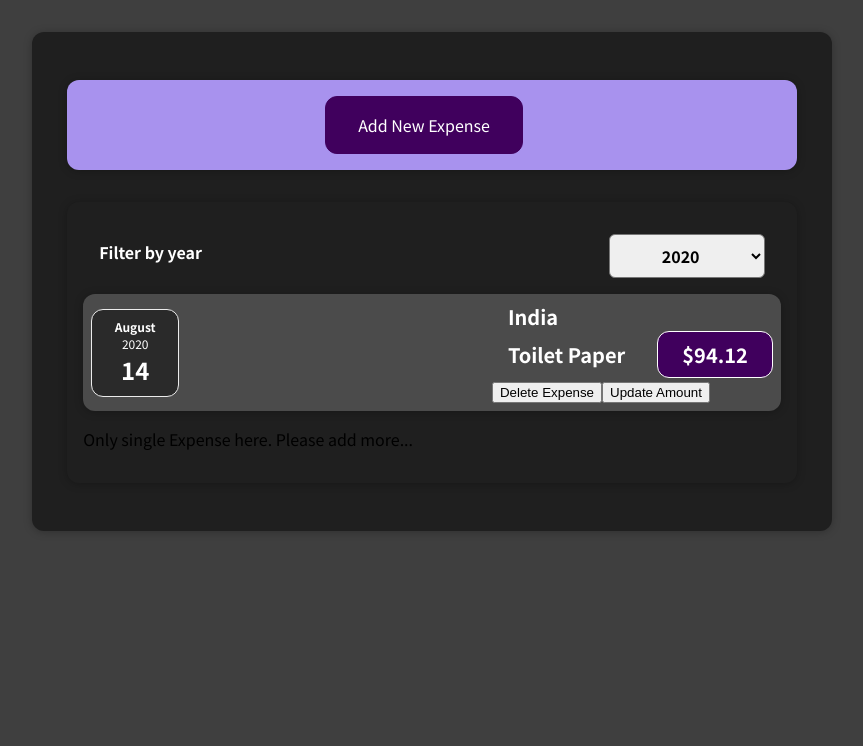
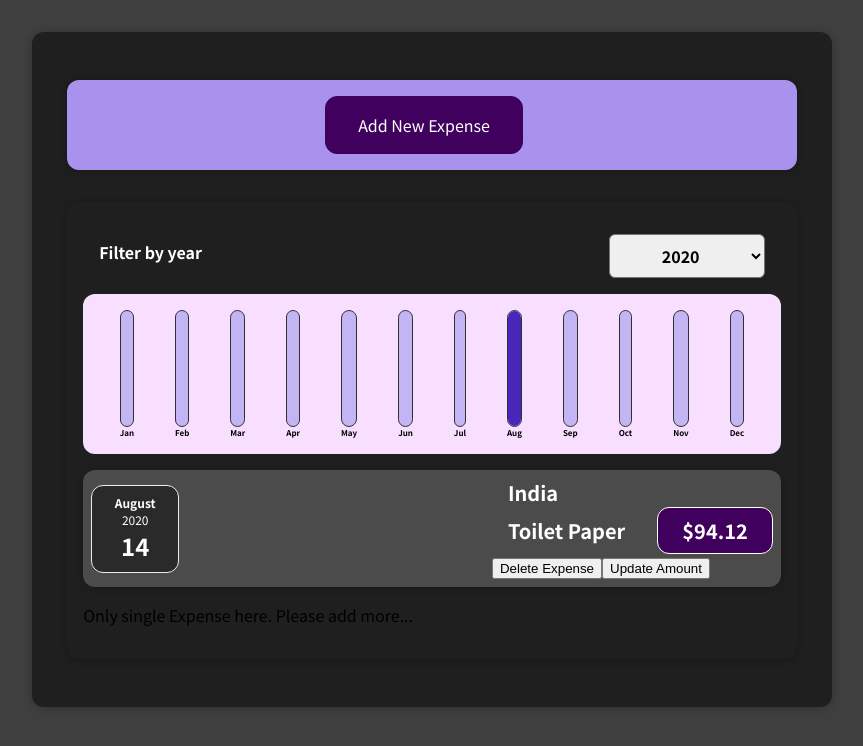
Before and after one commit to s-k-22/ExpenseTrackerReact, a React (Create React App) app: page / in a window 1280 px wide. Shown: the top 746 px of the page, without its empty margins (208-1071 px from the left). Built offline with nearby package versions, Linux system fonts and the light colour scheme.

Commit message:
ChartBar is added

```diff
--- /dev/null
+++ b/src/components/Chart/Chart.css
@@ -0,0 +1,9 @@
+.chart {
+  padding: 1rem;
+  border-radius: 12px;
+  background-color: #f8dfff;
+  text-align: center;
+  display: flex;
+  justify-content: space-around;
+  height: 10rem;
+}
--- /dev/null
+++ b/src/components/Chart/Chart.js
@@ -0,0 +1,21 @@
+import React from "react";
+import "./Chart.css";
+import ChartBar from "./ChartBar";
+const Chart = (props) => {
+  const dataPointValues = props.dataPoints.map((dataPoint) => dataPoint.value);
+  const totalMaximum = Math.max(...dataPointValues);
+  return (
+    <div className="chart">
+      {props.dataPoints.map((dataPoint) => (
+        <ChartBar
+          key={dataPoint.label}
+          value={dataPoint.value}
+          maxValue={totalMaximum}
+          label={dataPoint.label}
+        />
+      ))}
+    </div>
+  );
+};
+
+export default Chart;
--- /dev/null
+++ b/src/components/Chart/ChartBar.css
@@ -0,0 +1,30 @@
+.chart-bar {
+  height: 100%;
+  display: flex;
+  flex-direction: column;
+  align-items: center;
+}
+
+.chart-bar__inner {
+  height: 100%;
+  width: 100%;
+  border: 1px solid #313131;
+  border-radius: 12px;
+  background-color: #c3b4f3;
+  overflow: hidden;
+  display: flex;
+  flex-direction: column;
+  justify-content: flex-end;
+}
+
+.chart-bar__fill {
+  background-color: #4826b9;
+  width: 100%;
+  transition: all 0.3s ease-out;
+}
+
+.chart-bar__label {
+  font-weight: bold;
+  font-size: 0.5rem;
+  text-align: center;
+}
--- /dev/null
+++ b/src/components/Chart/ChartBar.js
@@ -0,0 +1,20 @@
+import React from "react";
+import "./ChartBar.css";
+
+const ChartBar = (props) => {
+ let barFillHeight = "0%";
+
+ if (props.maxValue > 0) {
+   barFillHeight = Math.round((props.value / props.maxValue) * 100) + "%";
+ }
+ return (
+   <div className="chart-bar">
+     <div className="chart-bar__inner">
+       <div className="chart-bar__fill" style={{ height: barFillHeight }}></div>
+     </div>
+     <div className="chart-bar__label">{props.label}</div>
+   </div>
+ );
+};
+
+export default ChartBar;
--- a/src/components/Expenses/Expenses.js
+++ b/src/components/Expenses/Expenses.js
@@ -3,6 +3,7 @@
 import ExpenseFilter from './ExpenseFilter'
 import "./Expenses.css";
 import ExpensesList from "./ExpensesList";
+import ExpensesChart from "./ExpensesChart";
 
 const Expenses = (props) => {
      const [filteredYear, setFilteredYear] = useState("2020");
@@ -23,7 +24,9 @@
           selected={filteredYear}
           onChangeFilter={filterChangeHandler}
         />
-        <ExpensesList items={filteredExpenses}/>
+        <ExpensesChart expenses={filteredExpenses} />
+
+        <ExpensesList items={filteredExpenses} />
       </Card>
     </div>
   );
--- /dev/null
+++ b/src/components/Expenses/ExpensesChart.js
@@ -0,0 +1,28 @@
+import React from 'react'
+import Chart from '../Chart/Chart'
+
+const ExpensesChart = (props) => {
+     const chartDataPoints = [
+       { label: "Jan", value: 0 },
+       { label: "Feb", value: 0 },
+       { label: "Mar", value: 0 },
+       { label: "Apr", value: 0 },
+       { label: "May", value: 0 },
+       { label: "Jun", value: 0 },
+       { label: "Jul", value: 0 },
+       { label: "Aug", value: 0 },
+       { label: "Sep", value: 0 },
+       { label: "Oct", value: 0 },
+       { label: "Nov", value: 0 },
+       { label: "Dec", value: 0 },
+     ];
+
+     for (const expense of props.expenses) {
+       const expenseMonth = expense.date.getMonth();
+       chartDataPoints[expenseMonth].value += expense.amount;
+     }
+     return <Chart dataPoints={chartDataPoints} />;
+
+}
+
+export default ExpensesChart
```
